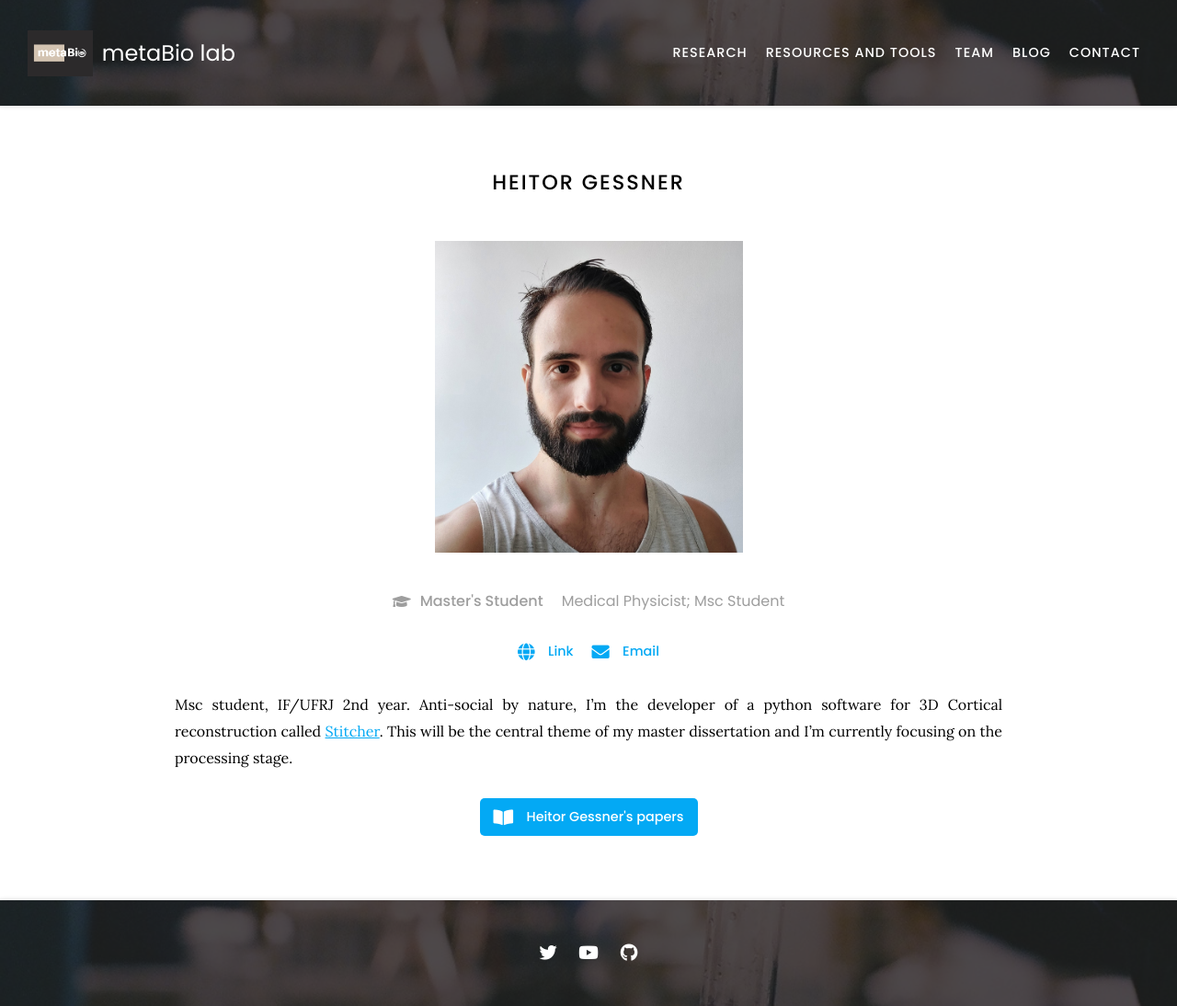
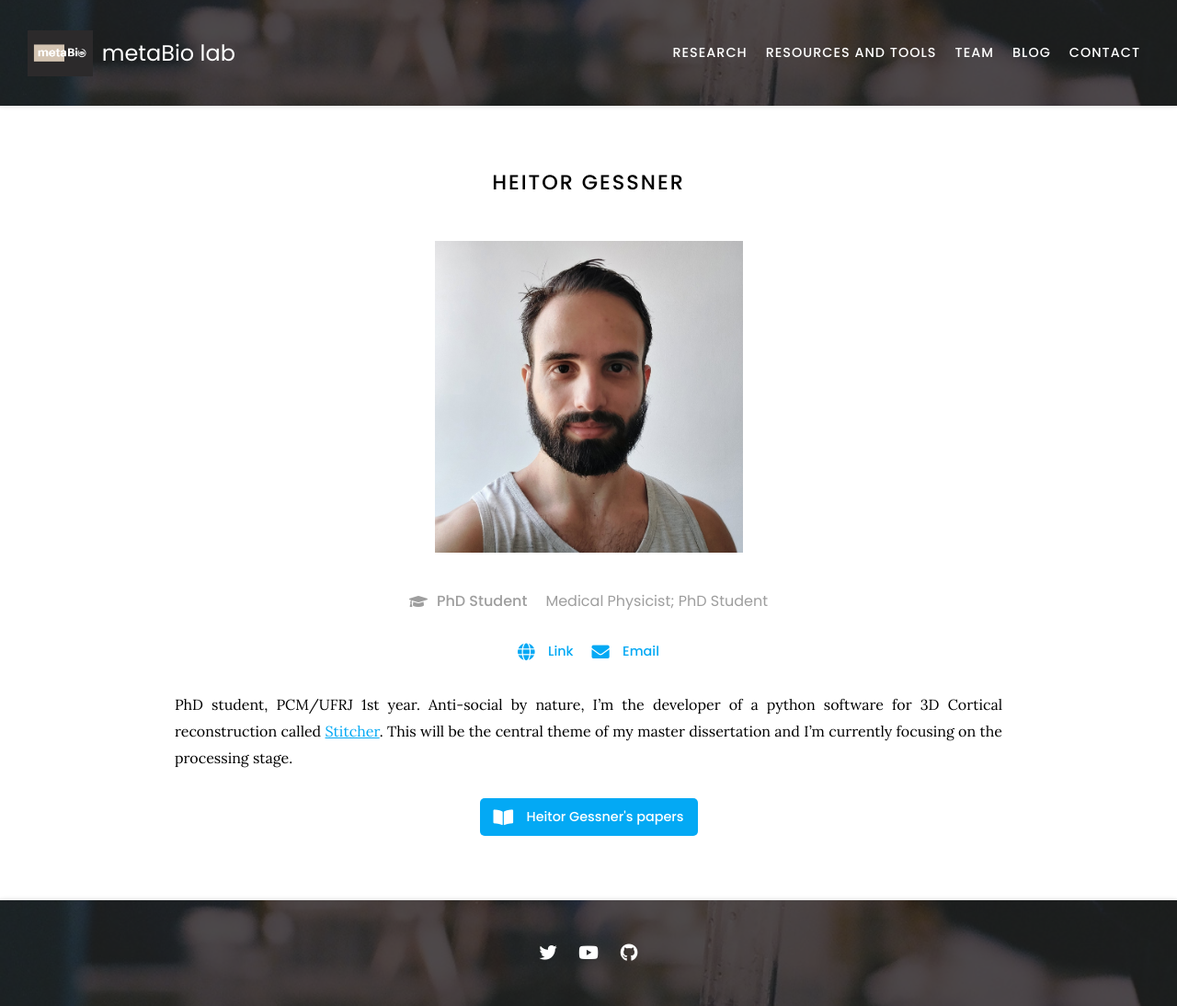
Before and after one commit to metaBIOlab/metabio, a Jekyll site: the page built from _members/heitor-gessner.md, in a window 1280 px wide. Shown: the whole page at 92% size. Built offline with Jekyll 4.4.1, drawn with Linux system fonts in a browser that asks for light colours; nearby versions of some CDN libraries.

Commit message:
Update heitor-gessner.md
msc -> phd (test build)

```diff
--- a/_members/heitor-gessner.md
+++ b/_members/heitor-gessner.md
@@ -1,8 +1,8 @@
 ---
 name: Heitor Gessner Mynssen Pinto Lopes
 image: images/Heitor-profile-03-2022-small.png
-description: Medical Physicist; Msc Student
-role: masters
+description: Medical Physicist; PhD Student
+role: phd
 aliases:
   - Mynssen, H.
   - Heitor Mynssen
@@ -11,5 +11,5 @@ links:
   email: hmynssen@gmail.com
 ---
 
-Msc student, IF/UFRJ 2nd year.
+PhD student, PCM/UFRJ 1st year.
 Anti-social by nature, I'm the developer of a python software for 3D Cortical reconstruction called [Stitcher](https://github.com/labmetabio/Stitcher). This will be the central theme of my master dissertation and I'm currently focusing on the processing stage.
```
